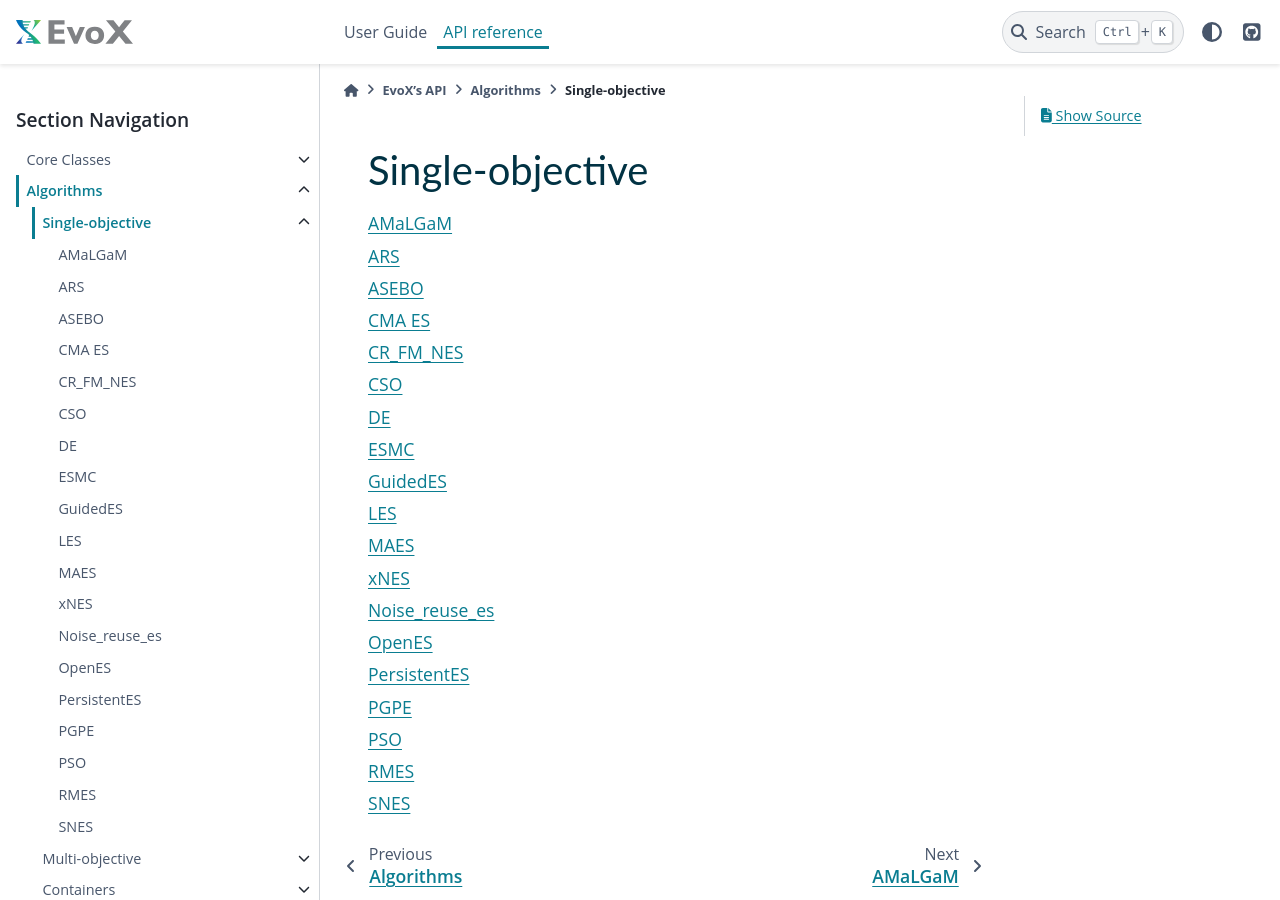
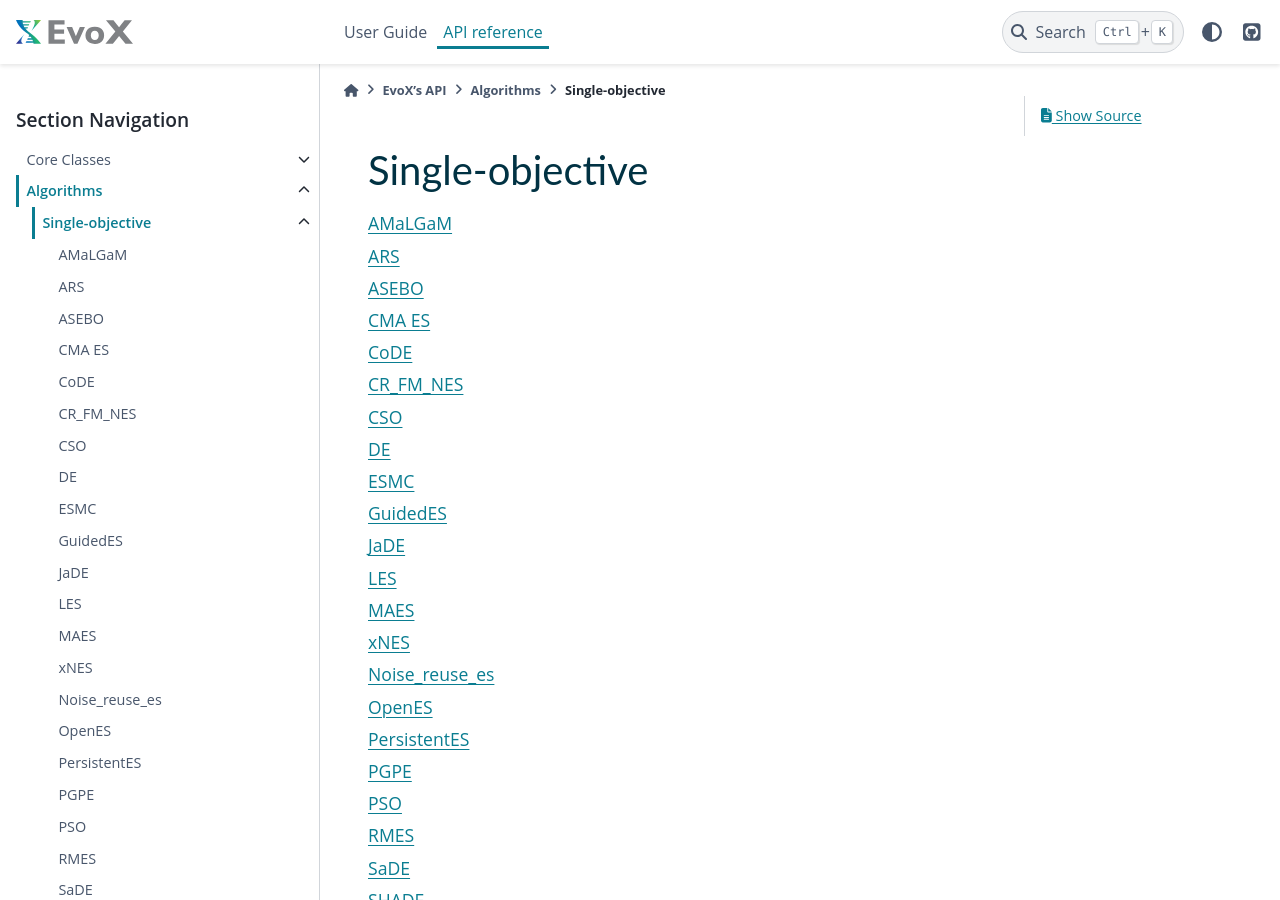
Before and after one commit to EMI-Group/evox, a Sphinx documentation site: the page built from docs/source/api/algorithms/so/index.rst, in a window 1280 px wide and 900 px high. Built offline with Sphinx 7.4.7 and the PyData theme 0.15.4, drawn with Linux system fonts in a browser that asks for light colours.

Commit message:
docs: doc for de variants

```diff
--- /dev/null
+++ b/docs/source/api/algorithms/so/code.rst
@@ -0,0 +1,6 @@
+====
+CoDE
+====
+
+.. autoclass:: evox.algorithms.CoDE
+    :members:
--- a/docs/source/api/algorithms/so/index.rst
+++ b/docs/source/api/algorithms/so/index.rst
@@ -9,11 +9,13 @@ Single-objective
     ars
     asebo
     cma_es
+    code
     cr_fm_nes
     cso
     de
     esmc
     guide_es
+    jade
     les
     ma_es
     nes
@@ -23,4 +25,6 @@ Single-objective
     pgpe
     pso
     rmes
+    sade
+    shade
     snes
--- /dev/null
+++ b/docs/source/api/algorithms/so/jade.rst
@@ -0,0 +1,6 @@
+====
+JaDE
+====
+
+.. autoclass:: evox.algorithms.JaDE
+    :members:
--- /dev/null
+++ b/docs/source/api/algorithms/so/sade.rst
@@ -0,0 +1,6 @@
+====
+SaDE
+====
+
+.. autoclass:: evox.algorithms.SaDE
+    :members:
--- /dev/null
+++ b/docs/source/api/algorithms/so/shade.rst
@@ -0,0 +1,6 @@
+=====
+SHADE
+=====
+
+.. autoclass:: evox.algorithms.SHADE
+    :members:
```
